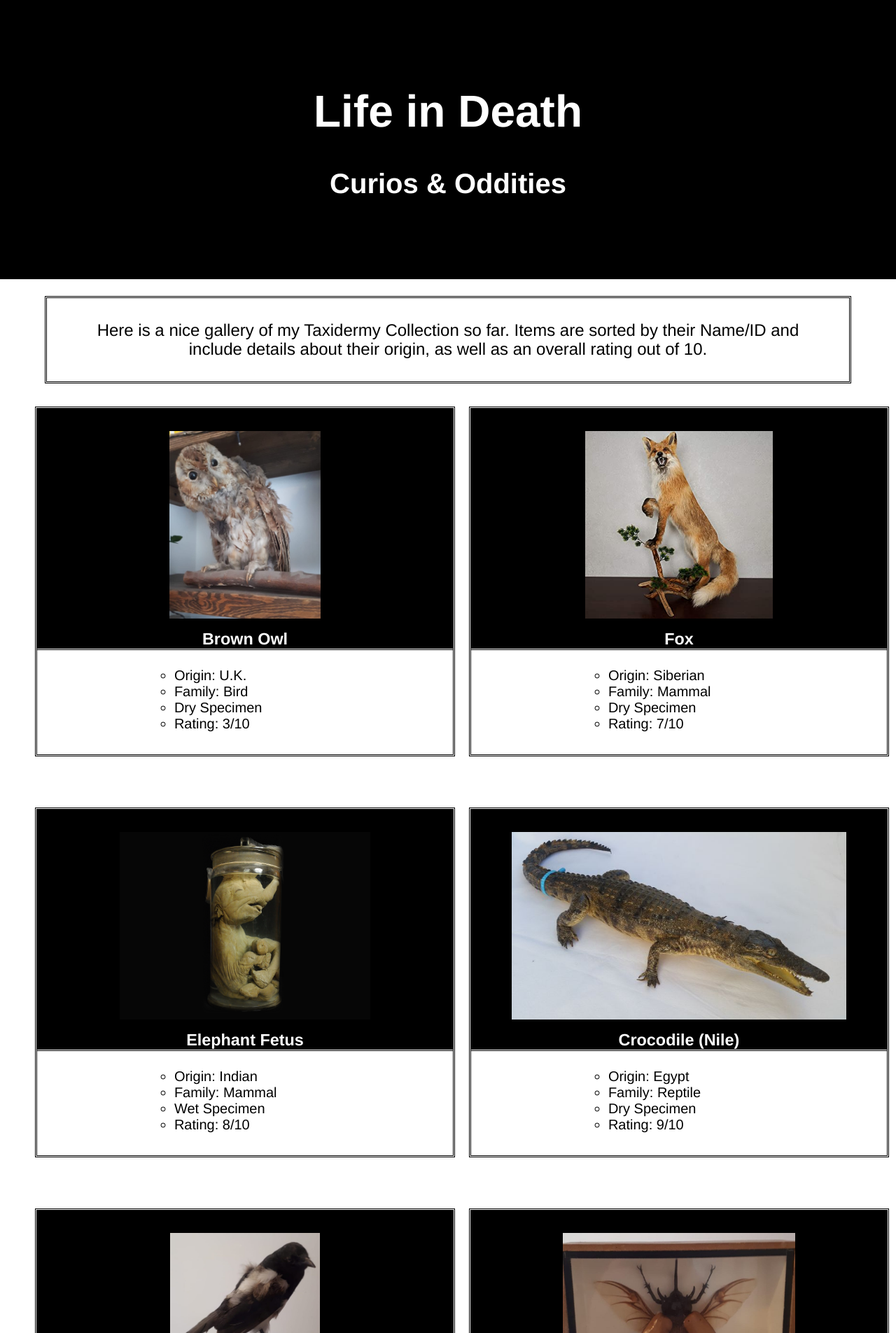
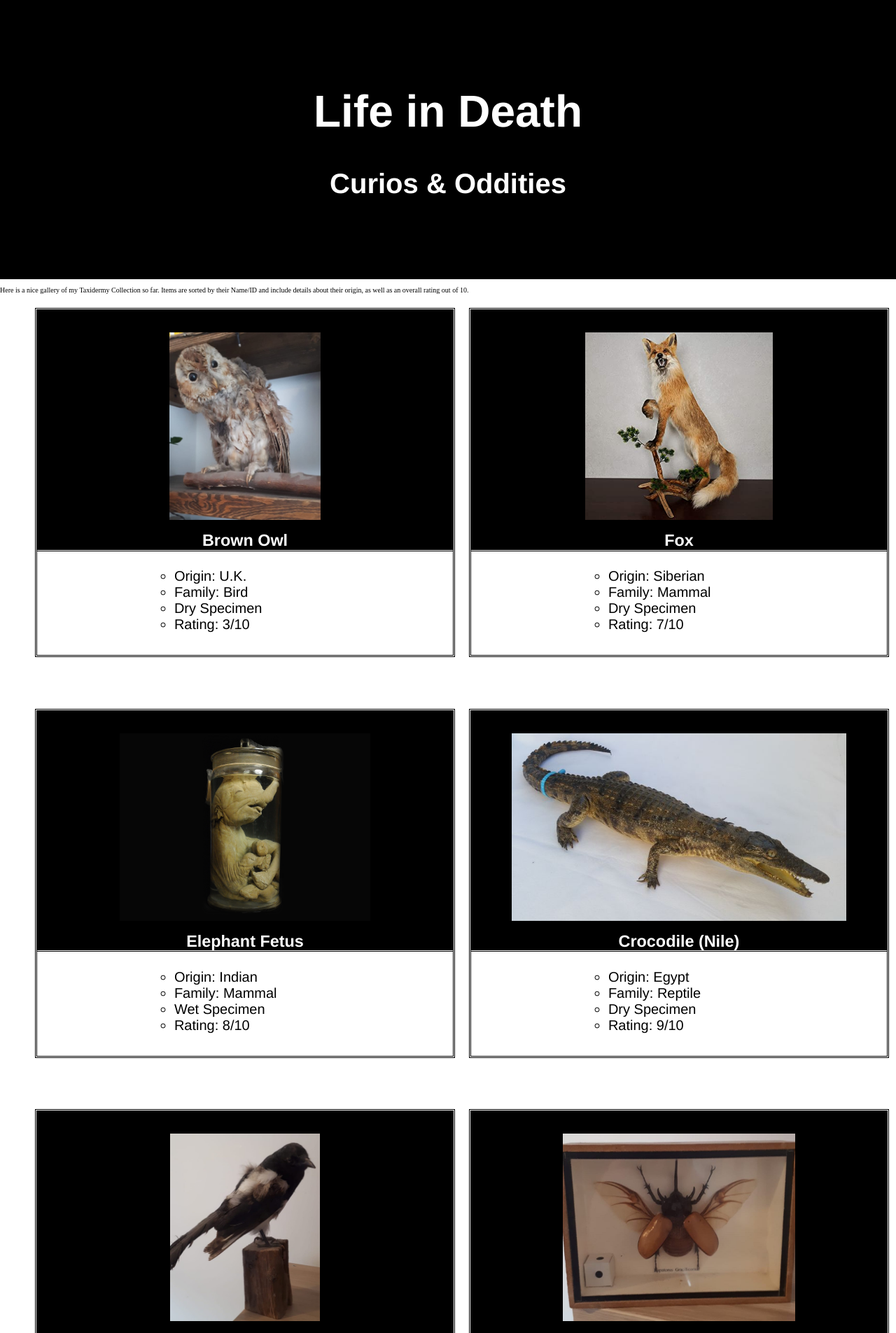
Before and after one commit to mtmgoliath/project2-collectors-app, a PHP site: page / in a window 1280 px wide. Shown: the top 1905 px of the page at 70% size. Run offline with PHP 8.4, Linux system fonts and the light colour scheme; data comes from the database, SQL or seed files in the repository.

Commit message:
Update style.css

```diff
--- a/style.css
+++ b/style.css
@@ -23,7 +23,7 @@ h2 {
     font-size: 2.5rem;
 }
 
-#intro p{
+.intro p{
     text-align: center;
     font-size: 1.75rem;
     margin-left: 4rem;
@@ -50,8 +50,7 @@ h2 {
 .collection_item img {
     padding-top: 2rem;
     max-width: 100%;
-    min-height: 400px;
-    max-height: 400px;
+    height: 400px;
     display: block;
     margin: 0 auto;
 }
@@ -95,13 +94,12 @@ h2 {
 
 @media screen and (max-width: 1400px) {
     .collection_item img {
-        min-height: 300px;
-        max-height: 300px;
+        height: 300px;
     }
     .stats {
         font-size: 1.25rem;
     }
-    #intro p{
+    .intro p{
         font-size: 1.5rem;
     }
 }
@@ -116,7 +114,7 @@ h2 {
     .stats {
         font-size: 1rem;
     }
-    #intro p{
+    .intro p{
         font-size: 1.25rem;
     }
 }
```
